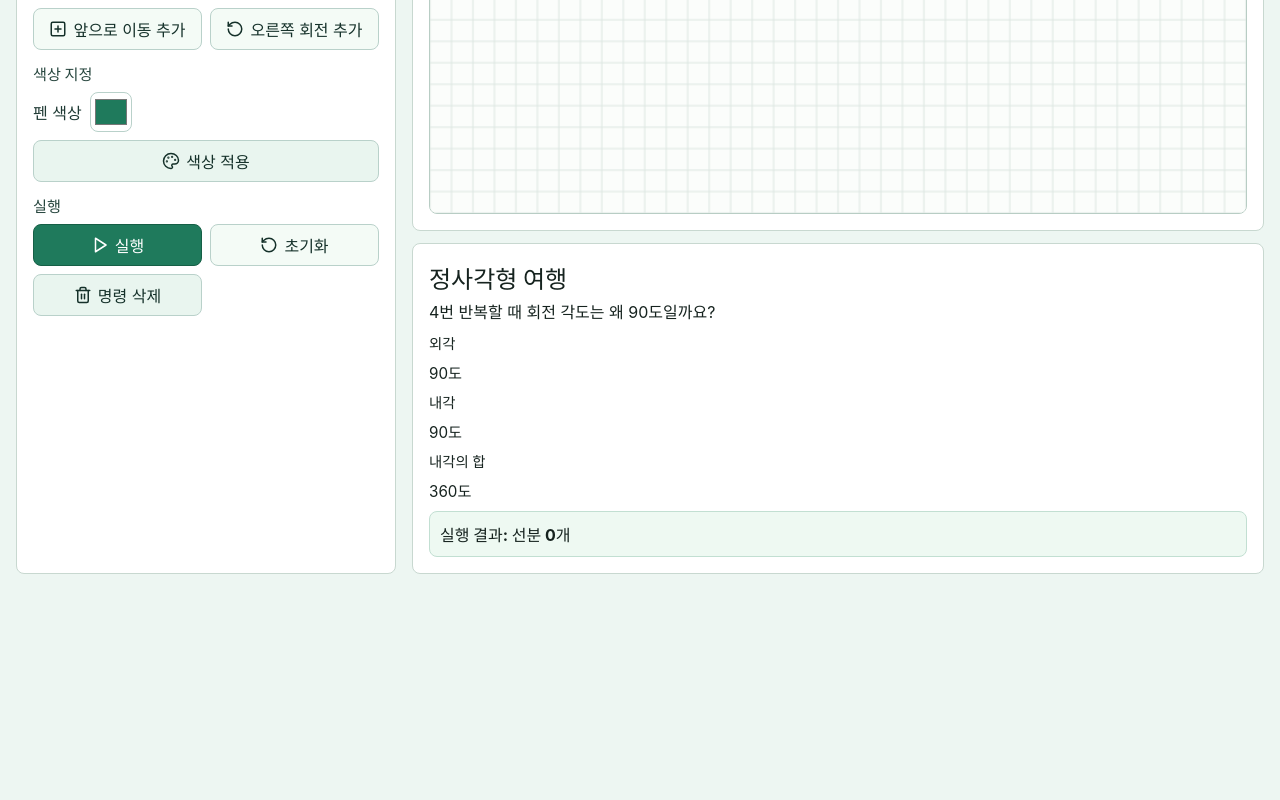
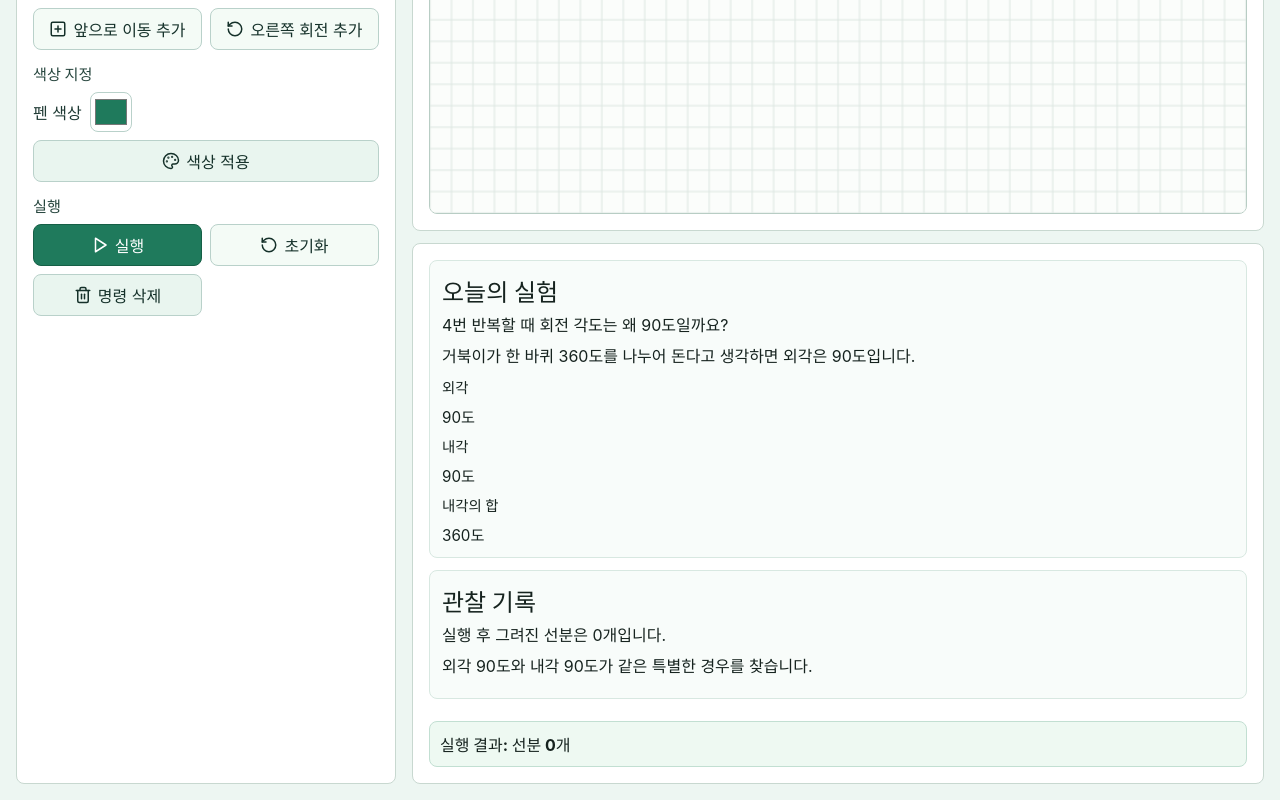
Before and after one commit to WBmaker2/turtle-geometry-canvas, a React (Vite) app: page / in a window 1280 px wide. Shown: the part 422-1222 px from the top of the page. Before the commit the page ends 1012 px from the top, so only its background shows below. Built offline with nearby package versions, Linux system fonts and the light colour scheme.

Commit message:
feat: add polygon lesson and reflection panels

```diff
--- a/src/App.css
+++ b/src/App.css
@@ -148,6 +148,8 @@ button svg {
   background: #ffffff;
   border-radius: 8px;
   padding: 16px;
+  display: grid;
+  gap: 12px;
 }
 
 .result-panel h2 {
@@ -157,6 +159,14 @@ button svg {
 .result-panel p {
   margin: 0 0 8px;
   line-height: 1.45;
+}
+
+.lesson-panel,
+.reflection-panel {
+  border: 1px solid #d8e8e1;
+  background: #f8fcfa;
+  border-radius: 8px;
+  padding: 12px;
 }
 
 .math-facts {
--- a/src/App.tsx
+++ b/src/App.tsx
@@ -2,6 +2,8 @@ import { useMemo, useState } from 'react';
 
 import { TurtleCanvas } from './components/TurtleCanvas';
 import { CommandPanel } from './components/CommandPanel';
+import { LessonPanel } from './components/LessonPanel';
+import { ReflectionPanel } from './components/ReflectionPanel';
 import { expandBlocks } from './domain/blocks';
 import { getRegularPolygonFacts } from './domain/mathFacts';
 import { runTurtleProgram } from './domain/turtle';
@@ -15,10 +17,6 @@ function getInitialSquareChallenge(challenges: Challenge[]) {
 
 function cloneBlocks(blocks: ProgramBlock[]) {
   return blocks.map((block) => ({ ...block }));
-}
-
-function getChallengeTitle(challenge: Challenge) {
-  return challenge.title;
 }
 
 export default function App() {
@@ -103,21 +101,11 @@ export default function App() {
         </section>
 
         <section className="result-panel">
-          <h2>{getChallengeTitle(selectedChallenge)}</h2>
-          <p>{selectedChallenge.question}</p>
-
-          {regularFacts ? (
-            <dl className="math-facts" aria-label="정다각형 수학 공식">
-              <dt>외각</dt>
-              <dd>{`${regularFacts.exteriorAngle}도`}</dd>
-              <dt>내각</dt>
-              <dd>{`${regularFacts.interiorAngle}도`}</dd>
-              <dt>내각의 합</dt>
-              <dd>{`${regularFacts.interiorAngleSum}도`}</dd>
-            </dl>
-          ) : (
-            <p className="exploration-note">탐색 도전은 규칙을 바꿔 직접 관찰해 봅시다.</p>
-          )}
+          <LessonPanel challenge={selectedChallenge} facts={regularFacts} />
+          <ReflectionPanel
+            segmentCount={programResult.segments.length}
+            reflection={selectedChallenge.reflection}
+          />
 
           <div role="status" aria-live="polite" className="status">
             실행 결과: 선분 {programResult.segments.length}개
--- /dev/null
+++ b/src/components/LessonPanel.tsx
@@ -0,0 +1,33 @@
+import type { Challenge } from '../data/challenges';
+import type { RegularPolygonFacts } from '../domain/mathFacts';
+
+type LessonPanelProps = {
+  challenge: Challenge;
+  facts: RegularPolygonFacts | null;
+};
+
+export function LessonPanel({ challenge, facts }: LessonPanelProps) {
+  return (
+    <section className="lesson-panel" aria-label="오늘의 수학 실험">
+      <h2>오늘의 실험</h2>
+      <p>{challenge.question}</p>
+
+      {facts ? (
+        <p>{`거북이가 한 바퀴 360도를 나누어 돈다고 생각하면 외각은 ${facts.exteriorAngle}도입니다.`}</p>
+      ) : (
+        <p>탐색 과제에서는 도형의 규칙을 바꿔가며 결과가 어떻게 달라지는지 직접 관찰해 봅니다.</p>
+      )}
+
+      {facts ? (
+        <dl className="math-facts" aria-label="정다각형 수학 공식">
+          <dt>외각</dt>
+          <dd>{`${facts.exteriorAngle}도`}</dd>
+          <dt>내각</dt>
+          <dd>{`${facts.interiorAngle}도`}</dd>
+          <dt>내각의 합</dt>
+          <dd>{`${facts.interiorAngleSum}도`}</dd>
+        </dl>
+      ) : null}
+    </section>
+  );
+}
--- /dev/null
+++ b/src/components/ReflectionPanel.tsx
@@ -0,0 +1,17 @@
+type ReflectionPanelProps = {
+  segmentCount: number;
+  reflection: string;
+};
+
+export function ReflectionPanel({
+  segmentCount,
+  reflection,
+}: ReflectionPanelProps) {
+  return (
+    <section className="reflection-panel" aria-label="관찰 기록">
+      <h2>관찰 기록</h2>
+      <p>{`실행 후 그려진 선분은 ${segmentCount}개입니다.`}</p>
+      <p>{reflection}</p>
+    </section>
+  );
+}
```
Also changed, not shown: 1 other file (tests, documents, lock files or other folders).
